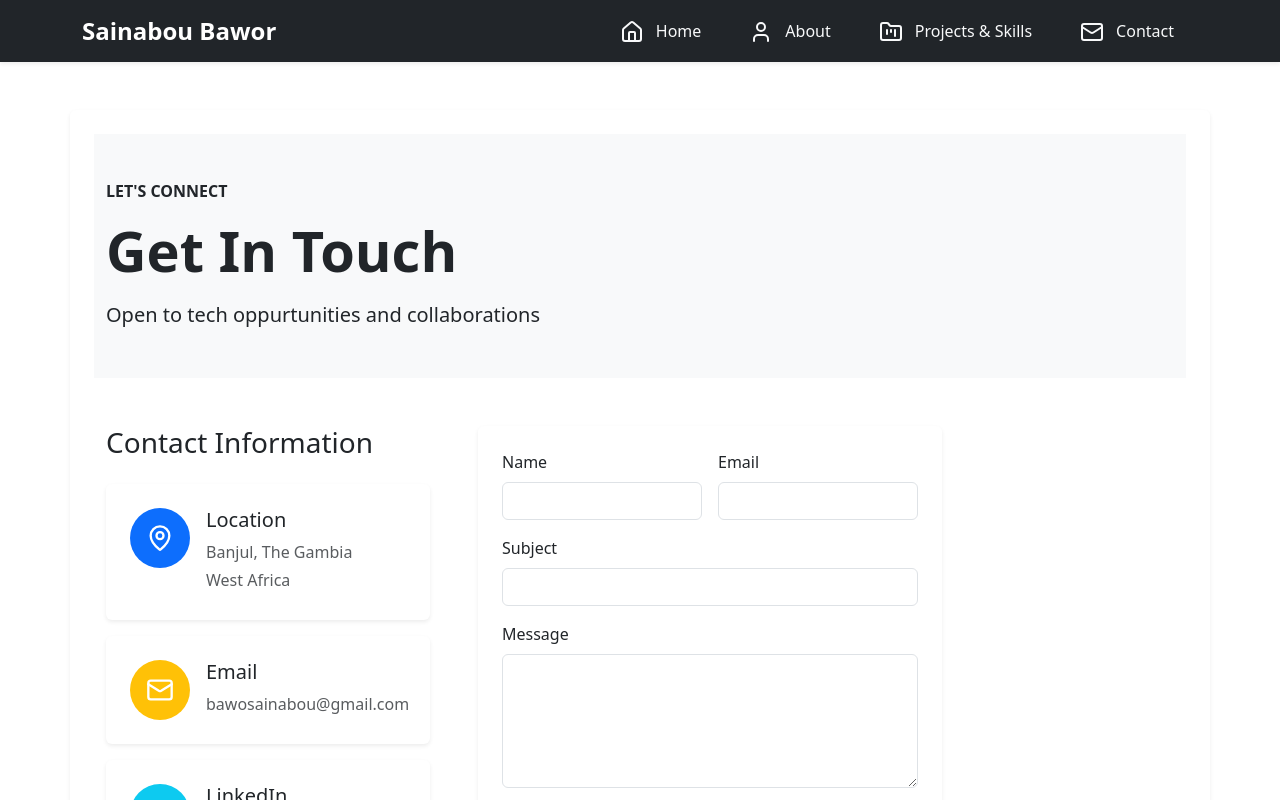
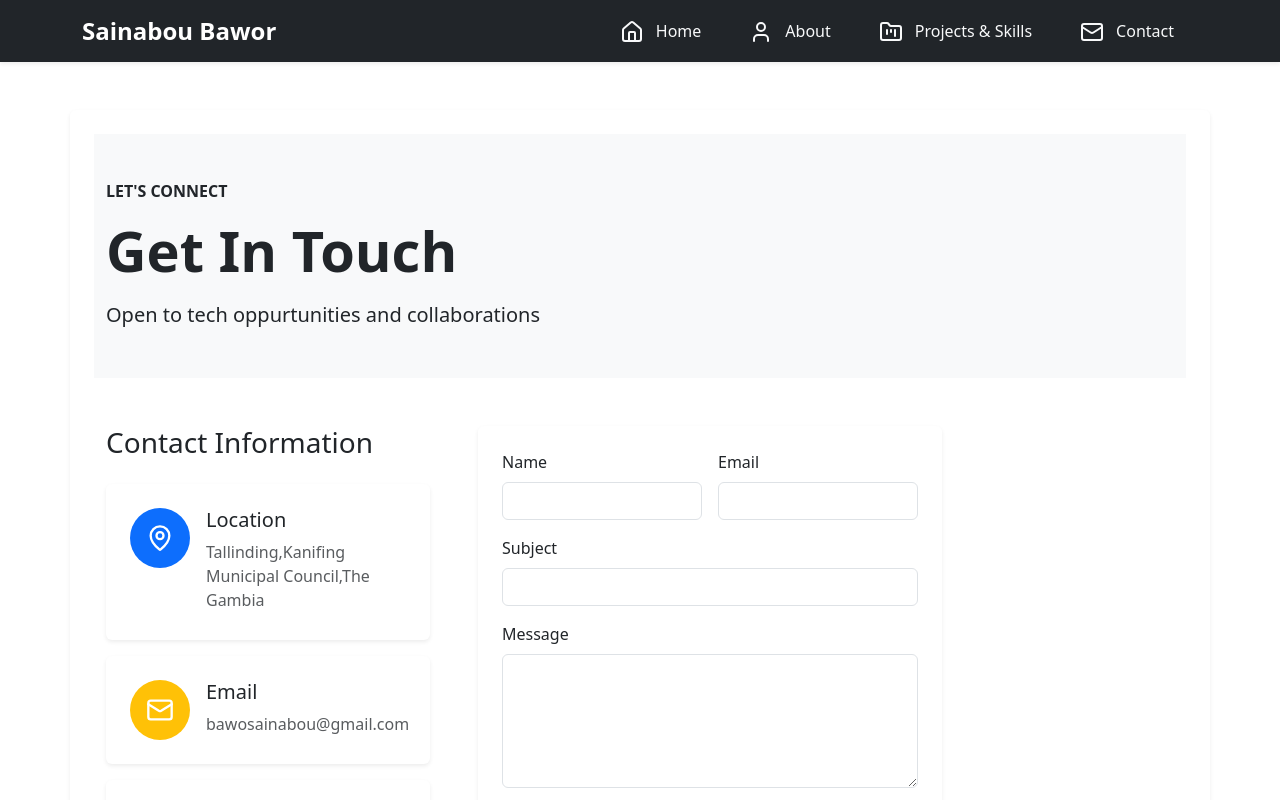
Before and after one commit to saiBawz/personal-website, a React (Create React App) app: page /contact in a window 1280 px wide. Shown: the top 800 px of the page. Built offline with nearby package versions, Linux system fonts and the light colour scheme.

Commit message:
Update contact location details
Replaces the previous location 'Banjul, The Gambia, West Africa' with 'Tallinding, Kanifing Municipal Council, The Gambia' in the contact information.

```diff
--- a/src/pages/Contact.js
+++ b/src/pages/Contact.js
@@ -96,7 +96,7 @@ const Contact = () => {
     {
       icon: <MapPin size={28} />,
       title: 'Location',
-      details: ['Banjul, The Gambia', 'West Africa'],
+      details: ['Tallinding,Kanifing Municipal Council,The Gambia',],
       bgColor: 'bg-primary'
     },
     {
```
